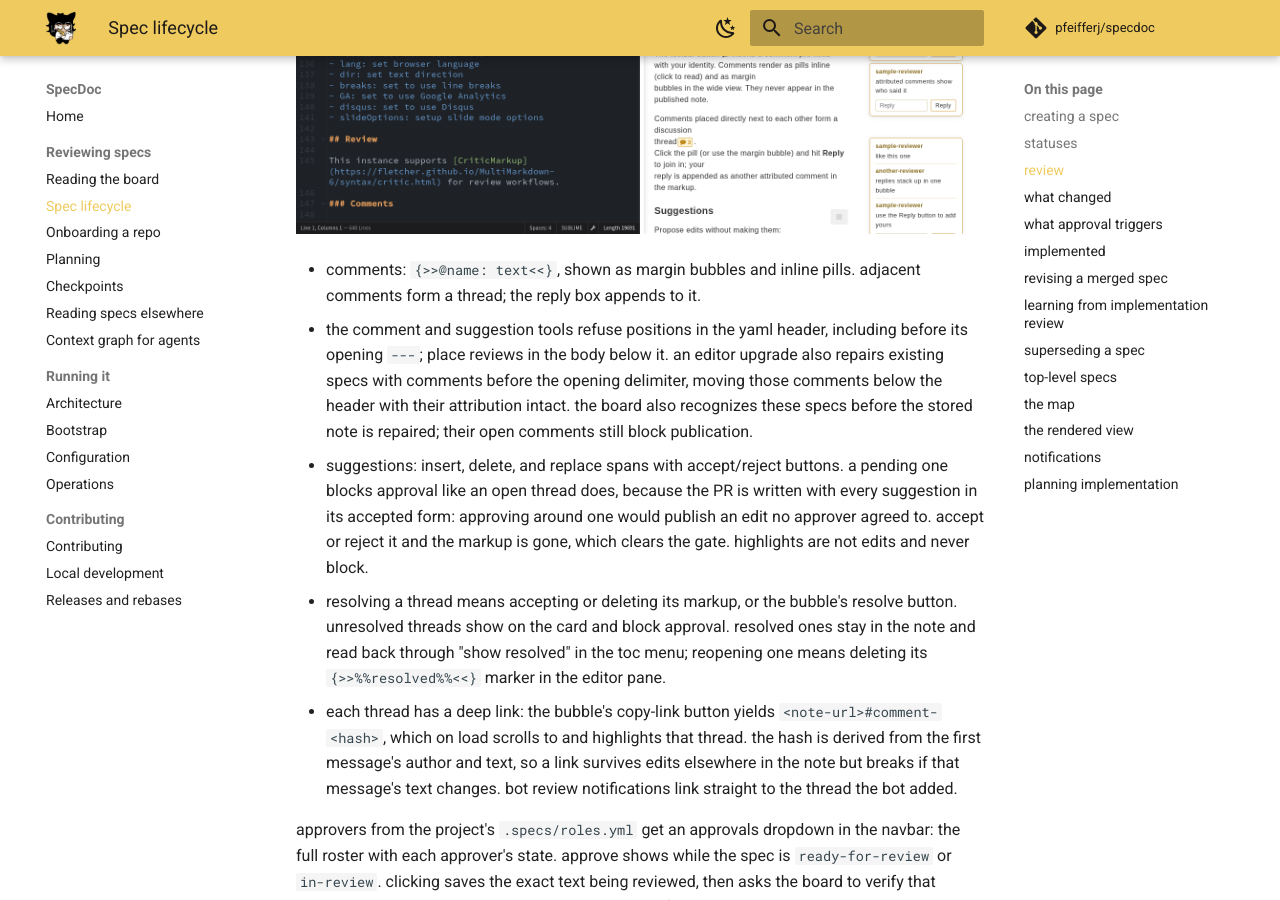
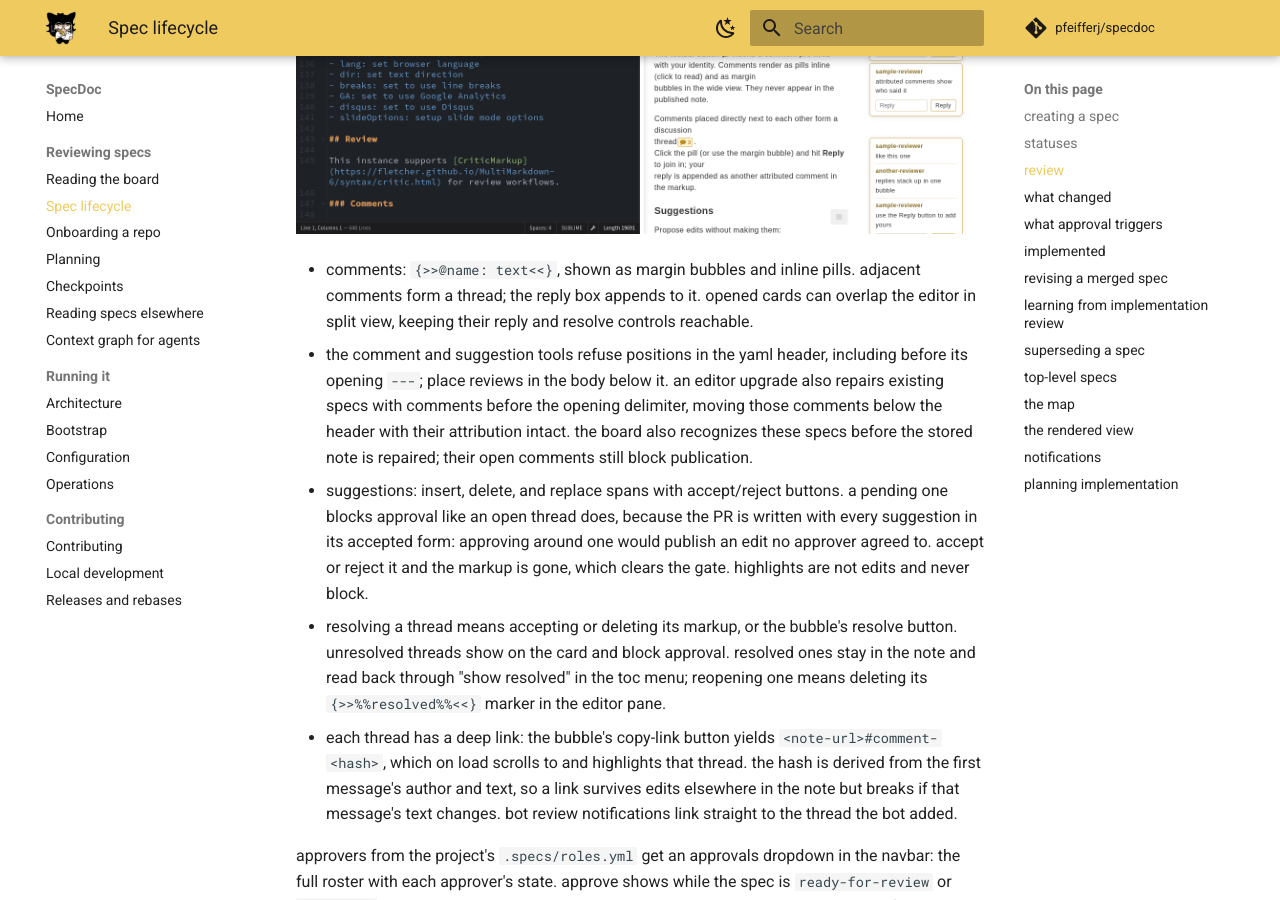
Before and after one commit to pfeifferj/specdoc, an MkDocs documentation site: the page built from docs/spec-lifecycle.md, in a window 1280 px wide and 900 px high, scrolled down 2098 px. Built offline with MkDocs 1.6.1 and Material for MkDocs 9.7.7, drawn with Linux system fonts in a browser that asks for light colours; comment, search, counter and statistics services are not loaded.

Commit message:
fix: keep review cards interactive across the editor split
Review popovers were clipped by the preview scroll container where they
crossed into the editor. Update the fork bundle to position them above both
panes and follow scrolling, resizing and preview updates with drafts intact.

Validate twelve browser checks with real CodeMirror and the production
controls, 57 editor regression tests, ESLint and the production build.

Signed-off-by: Josephine Pfeiffer <josie@redhat.com>

```diff
--- a/docs/spec-lifecycle.md
+++ b/docs/spec-lifecycle.md
@@ -47,6 +47,8 @@ it, nobody needs to learn the syntax:
 
 - comments: `{>>@name: text<<}`, shown as margin bubbles and inline pills.
   adjacent comments form a thread; the reply box appends to it.
+  opened cards can overlap the editor in split view, keeping their reply and
+  resolve controls reachable.
 - the comment and suggestion tools refuse positions in the yaml header,
   including before its opening `---`; place reviews in the body below it.
   an editor upgrade also repairs existing specs with comments before the
```
Also changed, not shown: CHANGELOG.md (+2 -0 lines), 1 other file.
